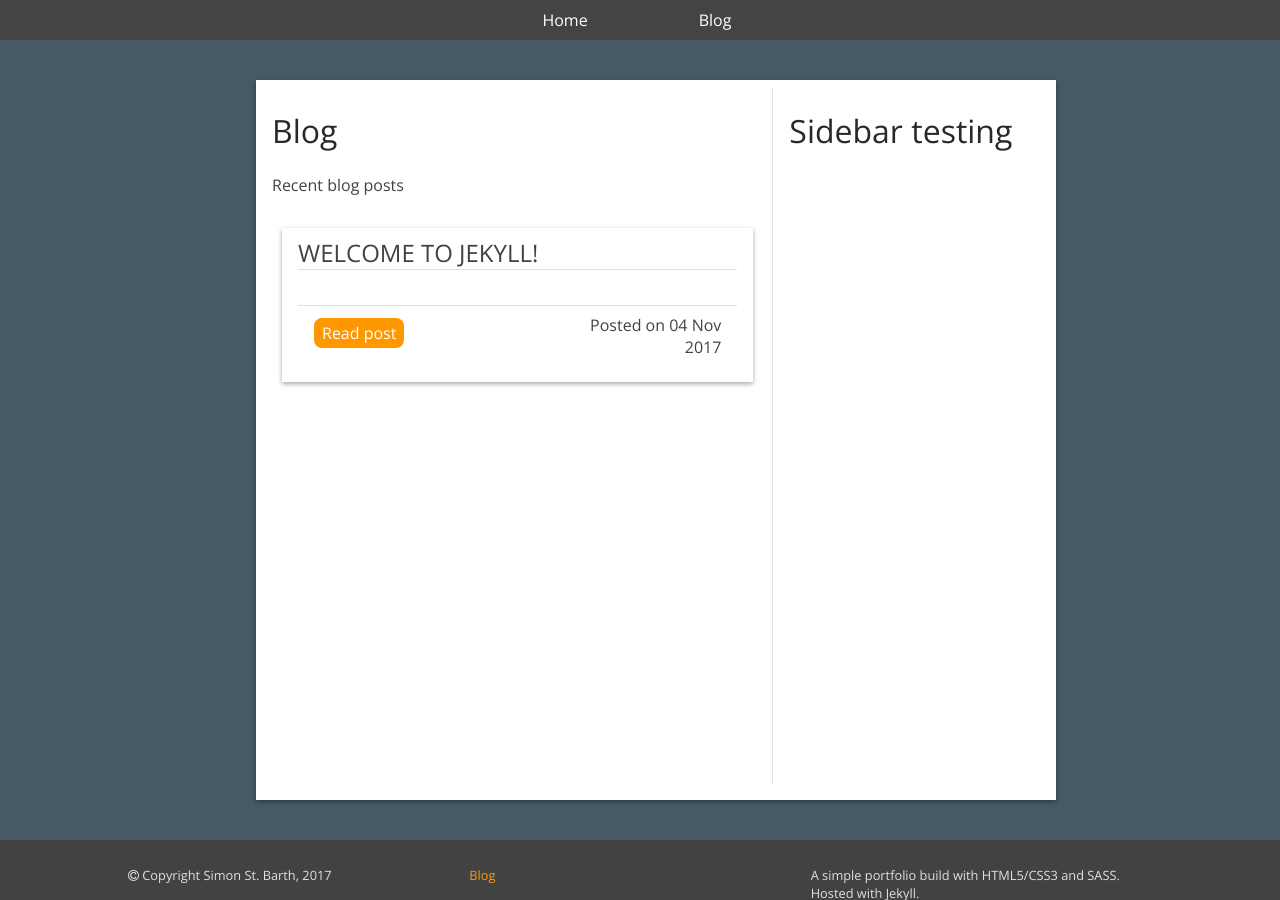
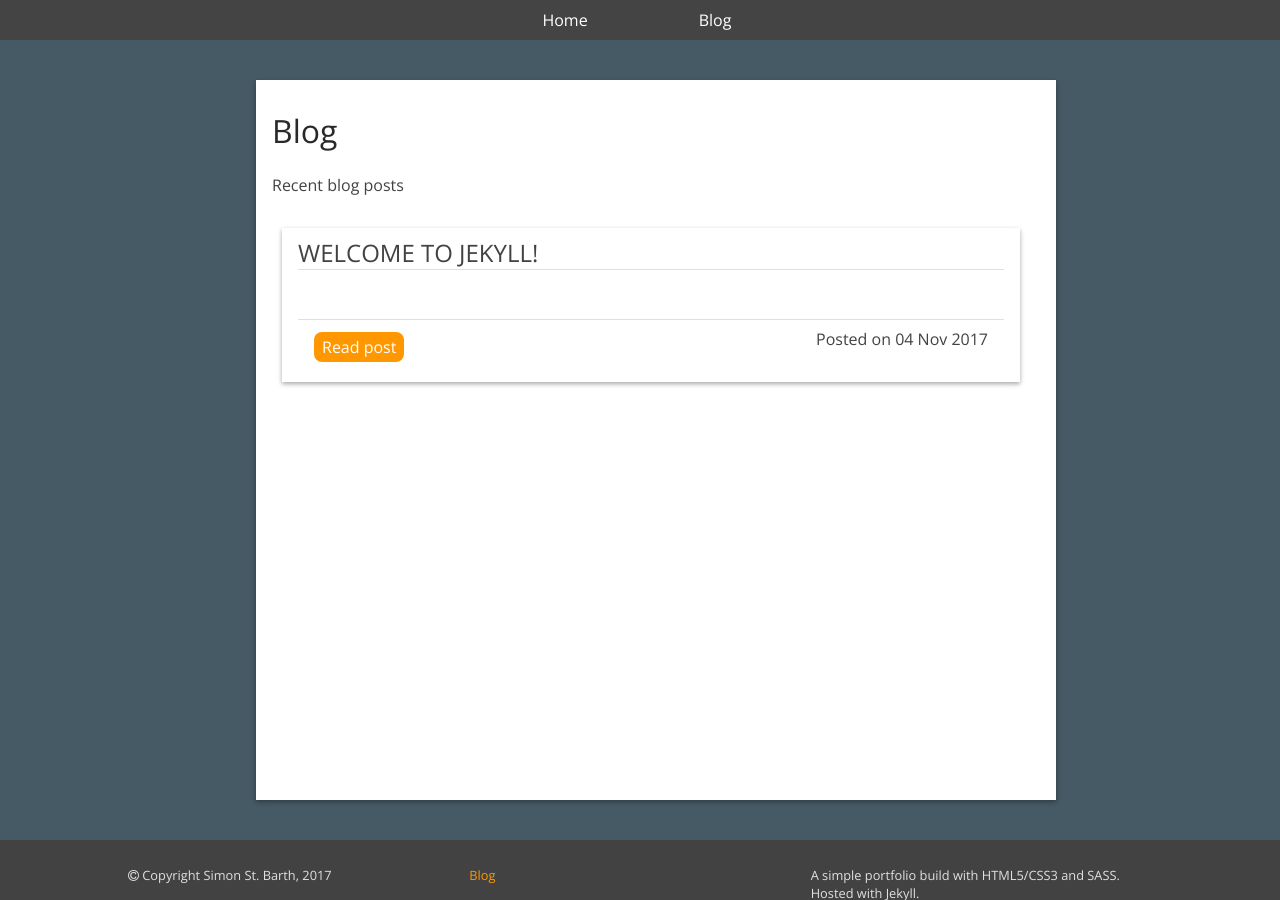
Before and after one commit to Data5tream/data5tream.github.io, a Jekyll site: the page built from blog.html, in a window 1280 px wide and 900 px high. Built offline with Jekyll 4.4.1, drawn with Linux system fonts in a browser that asks for light colours.

Commit message:
Temporary removed the sidebar

```diff
--- a/blog.html
+++ b/blog.html
@@ -35,9 +35,9 @@ title: Blog
           </div>
         {% endfor %}
       </div>
-      <div class="cell-sidebar">
+      <!--<div class="cell-sidebar">
         {% include sidebar.html %}
-      </div>
+      </div>-->
     </div>
   </div>
 
```
